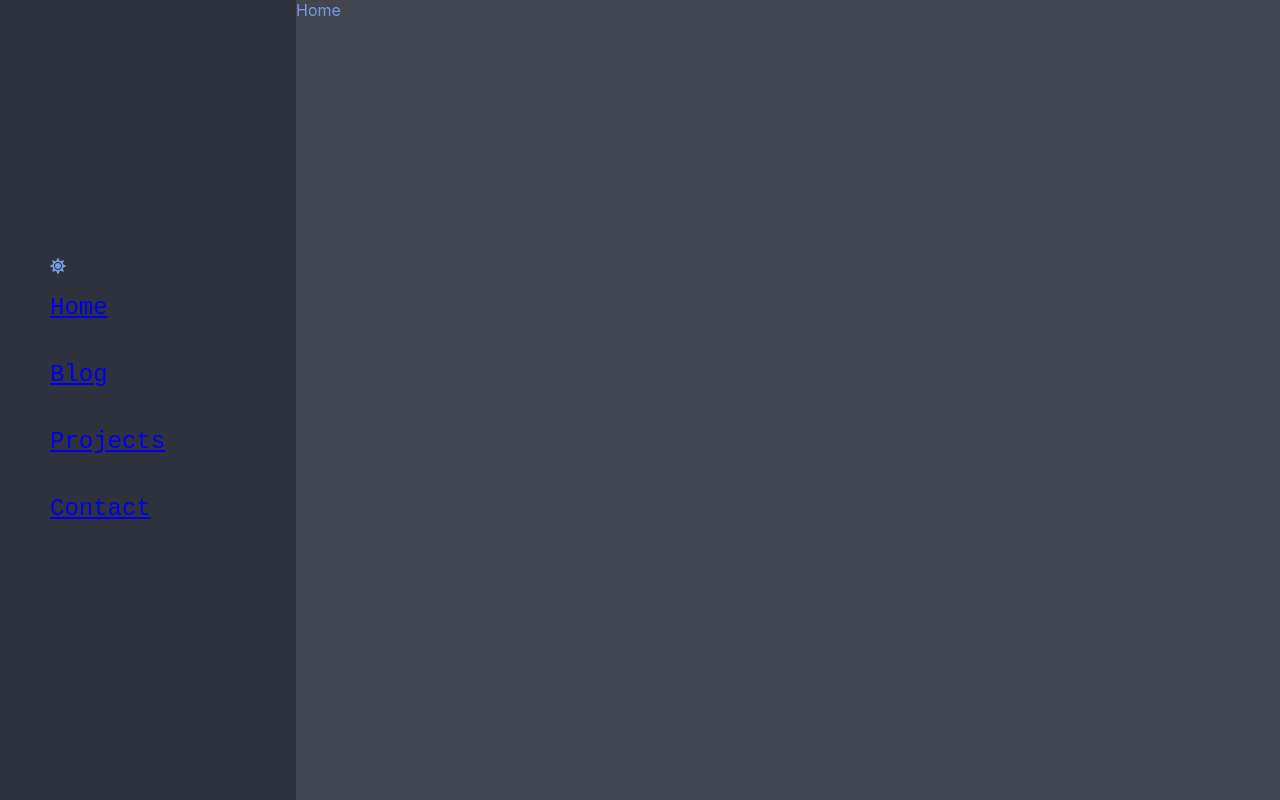
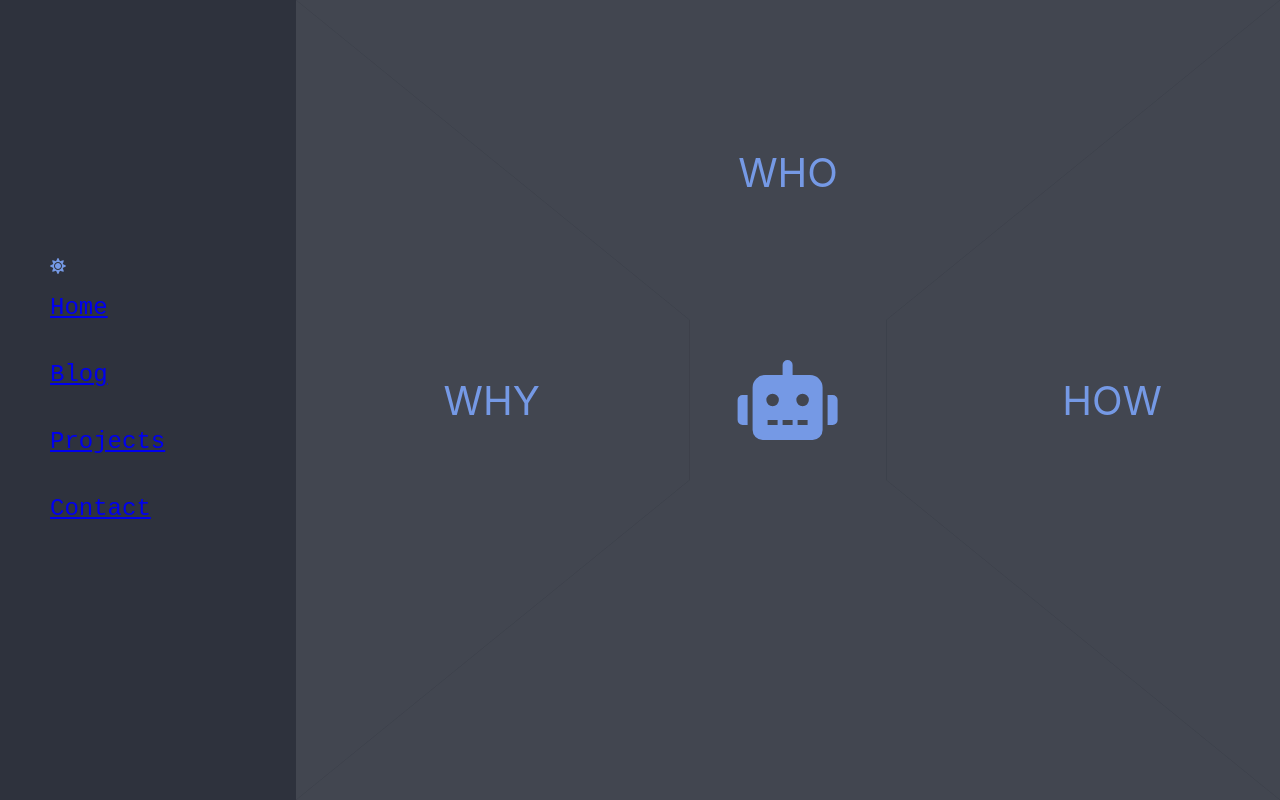
Before and after one commit to genestd/portfolio2020, a React (Create React App) app: page /home in a window 1280 px wide. Built offline with nearby package versions, Linux system fonts and the light colour scheme.

Commit message:
Basic home page

```diff
--- a/src/pages/Home.js
+++ b/src/pages/Home.js
@@ -1,3 +1,35 @@
 import React from 'react'
+import { faAws, faNode, faReact } from "@fortawesome/free-brands-svg-icons"
+import { faRobot } from "@fortawesome/free-solid-svg-icons"
+import { FontAwesomeIcon } from "@fortawesome/react-fontawesome"
+import './Home.scss'
 
-export default () => <div>Home</div>
+export default () => (
+    <div className='full-screen'>
+        <div class="center-div">
+            <FontAwesomeIcon className='home-avatar' icon={faRobot} />
+        </div>
+        <div className='full-screen home-top-cover'>WHO</div>
+        <div className='full-screen home-left-cover'>WHY</div>
+        <div className='full-screen home-bottom-cover' />
+        <div className='full-screen home-right-cover'>HOW</div>
+
+        <div className='full-screen home-top'>
+            <div className='primary-text'>Dave Genest</div>
+            <div className='secondary-text'>Full Stack Developer</div>
+            <div className='secondary-text'>Lake Oswego, OR</div>
+        </div>
+        <div className='full-screen home-left'>My resume</div>
+        <div className='full-screen home-bottom'>
+            <div className='left-shape'></div>
+            <div className='right-shape'></div>
+            <span className='shaped-text'>
+            </span>
+        </div>
+        <div className='full-screen home-right'>
+            <FontAwesomeIcon className='home-icon' icon={faReact} />
+            <FontAwesomeIcon className='home-icon' icon={faNode} />
+            <FontAwesomeIcon className='home-icon' icon={faAws} />
+        </div>
+    </div>
+)
--- /dev/null
+++ b/src/pages/Home.scss
@@ -0,0 +1,198 @@
+.full-screen {
+    position: absolute;
+    top: 0;
+    right: 0;
+    bottom: 0;
+    left: 0;
+    font-size: 40px;
+}
+
+.home-icon {
+    padding: 5px;
+}
+
+.home-avatar {
+    margin: auto;
+    font-size: 80px;
+}
+
+.home-top {
+    clip-path: polygon(0 0, 100% 0, 60% 40%, 40% 40%);
+    background-color: var(--bg1);
+    color: var(--font-color);
+      z-index: 1;
+    text-align: center;
+    display: flex;
+    flex-direction: column;
+    justify-content: flex-start;
+    align-items: center;
+    padding-top: 10%;
+}
+
+.home-top-cover {
+    clip-path: polygon(0 0, 100% 0, 60% 40%, 40% 40%);
+    background-color: var(--bg2);
+      display: flex;
+    flex-direction: column;
+    justify-content: flex-start;
+    align-items: center;
+    padding: 15%;
+    z-index: 2;
+    transition: opacity 1s ease-in-out;
+    &:hover {
+       opacity: 0;
+    }
+}
+
+.primary-text {
+    font-size: 36px;
+}
+.secondary-text {
+    font-size: 28px;
+}
+
+.home-left {
+    clip-path: polygon(0 0, 0 100%, 40% 60%, 40% 40%);
+    background-color: var(--bg1);
+    color: var(--font-color);
+    z-index: 1;
+    display: flex;
+    justify-content: flex-start;
+    align-items: center;
+    padding-left: 8%;
+    font-size: 24px;
+}
+
+.home-left-cover {
+    clip-path: polygon(0 0, 0 100%, 40% 60%, 40% 40%);
+    background-color: var(--bg2);
+    color: var(--font-color);
+    z-index: 2;
+    display: flex;
+    justify-content: flex-start;
+    align-items: center;
+    padding-left: 15%;
+    transition: opacity 1s ease-in-out;
+    &:hover {
+        opacity: 0;
+    }
+}
+
+.home-bottom {
+    clip-path: polygon(0 100%, 100% 100%, 60% 60%, 40% 60%);
+    background-color: var(--bg1);
+    color: var(--font-color);
+    z-index: 1;
+    font-size: 16px;
+    overflow: hidden;
+    height: 100%;
+}
+
+.left-shape{
+    shape-outside: polygon(0 100%, 80% 60%, 100% 60%, 100% 0, 0 0);
+    shape-margin: 30px;
+    float: left;
+    width: 50%;
+    height: 100%;
+}
+
+.right-shape {
+    shape-outside: polygon(100% 100%, 20% 60%, 0 60%, 0 0, 100% 0);
+    shape-margin: 30px;
+    float: right;
+    width: 50%;
+    height: 100%;
+}
+
+.shaped-text {
+    text-align: center;
+}
+
+.home-bottom-cover {
+    clip-path: polygon(0 100%, 100% 100%, 60% 60%, 40% 60%);
+    background-color: var(--bg2);
+    color: var(--font-color);
+    z-index: 2;
+    display: flex;
+    justify-content: center;
+    align-items: flex-end;
+    padding: 15%;
+    transition: opacity 1s ease-in-out;
+    &:hover {
+        opacity: 0;
+    }
+}
+
+.home-right {
+    clip-path: polygon(100% 0, 100% 100%, 60% 60%, 60% 40%);
+    background-color: var(--bg1);
+    color: var(--font-color);
+    z-index: 1;
+    display: flex;
+    justify-content: flex-end;
+    align-items: center;
+    padding-right: 8%;
+}
+
+.home-right-cover {
+    clip-path: polygon(100% 0, 100% 100%, 60% 60%, 60% 40%);
+    background-color: var(--bg2);
+    color: var(--font-color);
+    z-index: 2;
+    display: flex;
+    justify-content: flex-end;
+    align-items: center;
+    padding-right: 12%;
+    transition: opacity 1s ease-in-out;
+    &:hover {
+        opacity: 0;
+    }
+}
+
+.center-div {
+    width: 20%;
+    top: 50%;
+    left: 50%;
+    transform: translate(-50%, -50%);
+    position: relative;
+    display: flex;
+}
+
+.image-centered {
+    max-height: 100%;
+    max-width: 100%;
+}
+
+@media screen and (max-width: 400px) {
+    .full-screen {
+        font-size: 32px;
+    }
+
+    .home-right {
+        font-size: 24px;
+    }
+
+    .home-left {
+        font-size: 14px;
+        padding-right: 4%;
+    }
+
+    .home-bottom {
+        font-size: 14px;
+    }
+
+    .left-shape, .right-shape {
+        shape-margin: 20px;
+    }
+
+    .primary-text {
+        font-size: 32px;
+
+    }
+    .secondary-text {
+        font-size: 20px;
+    }
+    .home-avatar {
+        font-size: 56px;
+    }
+}
```
